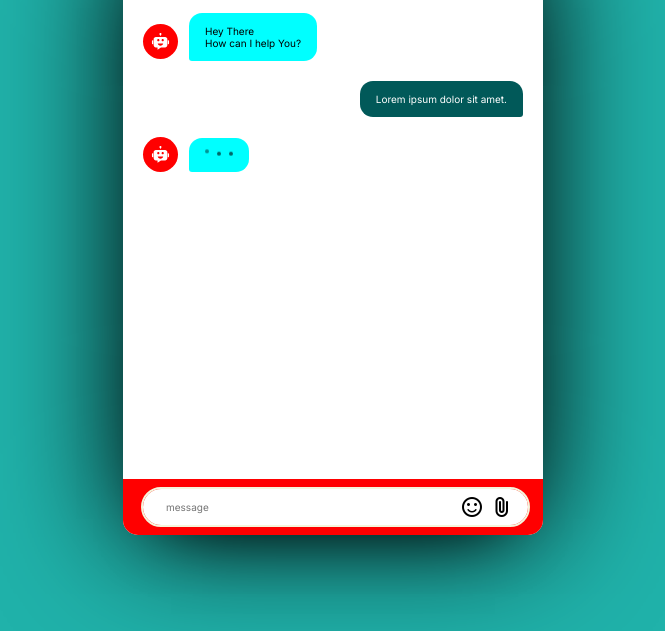
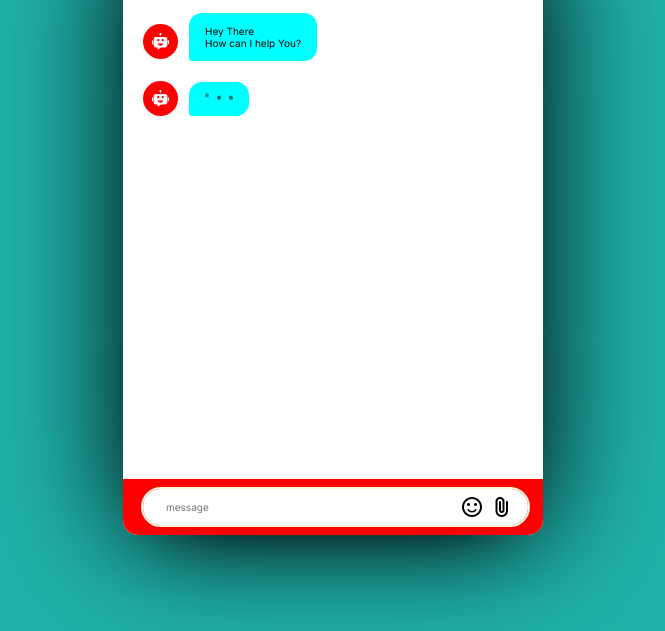
Before and after one commit to uthpala99131/Chat-Bot--BOTBUDDY, a plain HTML site: page index.html in a window 1280 px wide. Shown: the part 169-800 px from the top of the page, without its empty margins (307-972 px from the left). Drawn offline with nearby package versions, Linux system fonts and the light colour scheme.

Commit message:
update index.html

```diff
--- a/index.html
+++ b/index.html
@@ -31,9 +31,7 @@
         <div class="message-text">Hey There <br>How can I help You?</div>
     </div>
 
-        <div class="user-message">
-            <div class="message-text">Lorem ipsum dolor sit amet.</div>
-        </div>
+
 
         <div class="thinking">
             <div class="bot-message">
```
